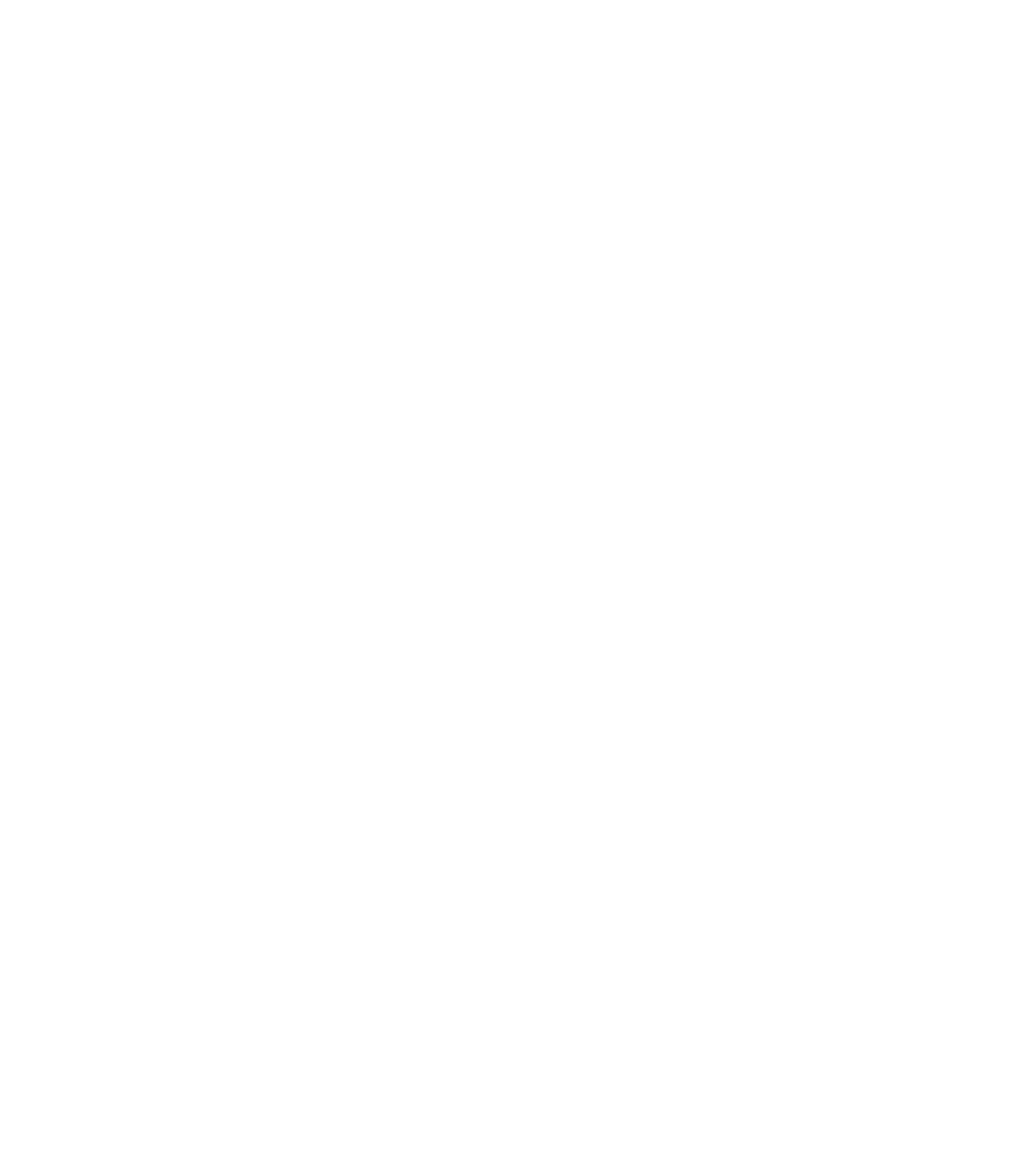
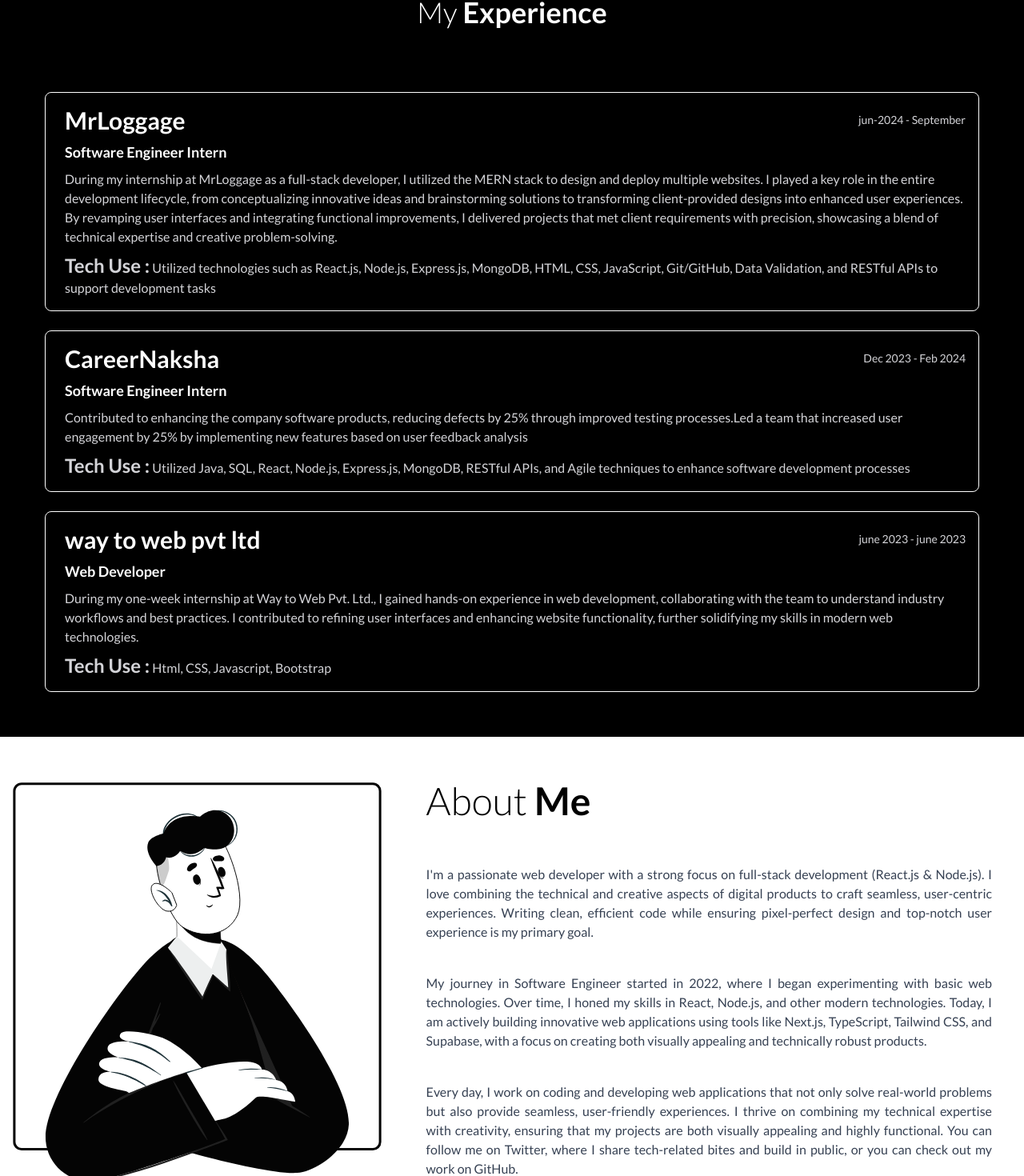
Before and after one commit to Blochnavaj/personal-portfolio, a React (Vite) app: page / in a window 1280 px wide. Shown: the part 1114-2584 px from the top of the page at 80% size. Before the commit the page ends 1061 px from the top, so only its background shows below. Built offline with nearby package versions, Linux system fonts and the light colour scheme; a web font is replaced by a local one.

Commit message:
completed myexperience and about-me section

```diff
--- a/src/App.jsx
+++ b/src/App.jsx
@@ -2,6 +2,8 @@
 import Navbar from './Components/Navbar'
 import Header from './Components/Header'
 import MySkills from './Components/MySkills'
+import MyExperience from './Components/MyExperience'
+import AboutMe from './Components/AboutMe'
 
 
  function App() {
@@ -12,6 +14,8 @@
        <div className='lg:mt-6 md:m-auto'>
       <MySkills/>
     </div>
+    <MyExperience/>
+    <AboutMe/>
       </>
    )
  }
--- /dev/null
+++ b/src/Components/AboutMe.jsx
@@ -0,0 +1,40 @@
+import React from 'react';
+import about_me from '../assets/about_me.svg';
+
+function AboutMe() {
+    return (
+        <div id="about" className="container mx-auto px-4 py-8"  >
+            <div className="lg:flex md:grid ">
+                <img
+                    className="md:w-[500px] md:h-[500px] md:pr-8 md:mt-6 w-[343px] h-[343px]  flex justify-center items-center m-auto"
+                    src={about_me}
+                    alt="About Me Illustration"
+                />
+
+                <div className="grid justify-center items-center gap-10 m-auto  text-wrap md:text-wrap">
+
+                    <div className=''>
+                        <h2 className="text-5xl font-light text-center md:text-left md:mb-4 md:pl-6 md:pr-6 mt-5  ">
+                            About <span className="text-black font-bold ">Me</span>
+                        </h2>
+                    </div>
+                    <p className="text-gray-700 text-justify  md:pl-6 md:pr-6">
+                        I'm a passionate web developer with a strong focus on full-stack development (React.js & Node.js). I love combining the technical and creative aspects of digital products to craft seamless, user-centric experiences. Writing clean, efficient code while ensuring pixel-perfect design and top-notch user experience is my primary goal.
+
+                    </p>
+                    <p className="text-gray-700 text-justify md:pl-6 md:pr-6  ">
+                        My journey in Software Engineer started in 2022, where I began experimenting with basic web technologies. Over time, I honed my skills in React, Node.js, and other modern technologies. Today, I am actively building innovative web applications using tools like Next.js, TypeScript, Tailwind CSS, and Supabase, with a focus on creating both visually appealing and technically robust products.
+
+                    </p>
+                    <p className="text-gray-700 text-justify md:pl-6 md:pr-6 ">
+                        Every day, I work on coding and developing web applications that not only solve real-world problems but also provide seamless, user-friendly experiences. I thrive on combining my technical expertise with creativity, ensuring that my projects are both visually appealing and highly functional. You
+                        can follow me on Twitter, where I share tech-related bites and build in public, or you
+                        can check out my work on GitHub.
+                    </p>
+                </div>
+            </div>
+        </div>
+    );
+}
+
+export default AboutMe;
--- /dev/null
+++ b/src/Components/MyExperience.jsx
@@ -0,0 +1,36 @@
+import React from 'react'
+import { workdata } from '../assets/data.js'
+
+function MyExperience() {
+   return (
+    <>
+
+      <div className='bg-black mt-6'>
+        {/* Tittle section  */}
+        <div className='grid justify-center items-center md:mt-4 pt-6 '>
+          <h1 className='text-white text-4xl font-light'>My <span className='font-bold'>Experience</span></h1>
+        </div>
+
+
+        {/* Work Experience Section */}
+        <div className="mt-6 grid gap-6 md:p-14 p-5 ">
+          {workdata.map((item) => (
+            <div key={item.id} className="p-4 border rounded-lg shadow-md text-white">
+             <div className='md:flex md:justify-between  md:items-center grid gap-3'>
+             <h2 className="text-3xl  font-bold md:ml-2  ">{item.company_name}</h2>
+             <p className="text-sm text-zinc-300 md:ml-2  ">{item.duration}</p>
+             </div>
+              <h3 className="text-lg font-semibold mt-2 md:ml-2">{item.position}</h3>
+              <p className="text-zinc-300 mt-2 md:ml-2">{item.description}</p>
+              <p className='text-zinc-300 text-md mt-2 md:ml-2'><span className='font-semibold text-lg md:text-2xl'>Tech Use :</span> {item.Tech_Use}</p>
+            </div>
+          ))}
+        </div>
+
+
+      </div>
+    </>
+  )
+}
+
+export default MyExperience
```
